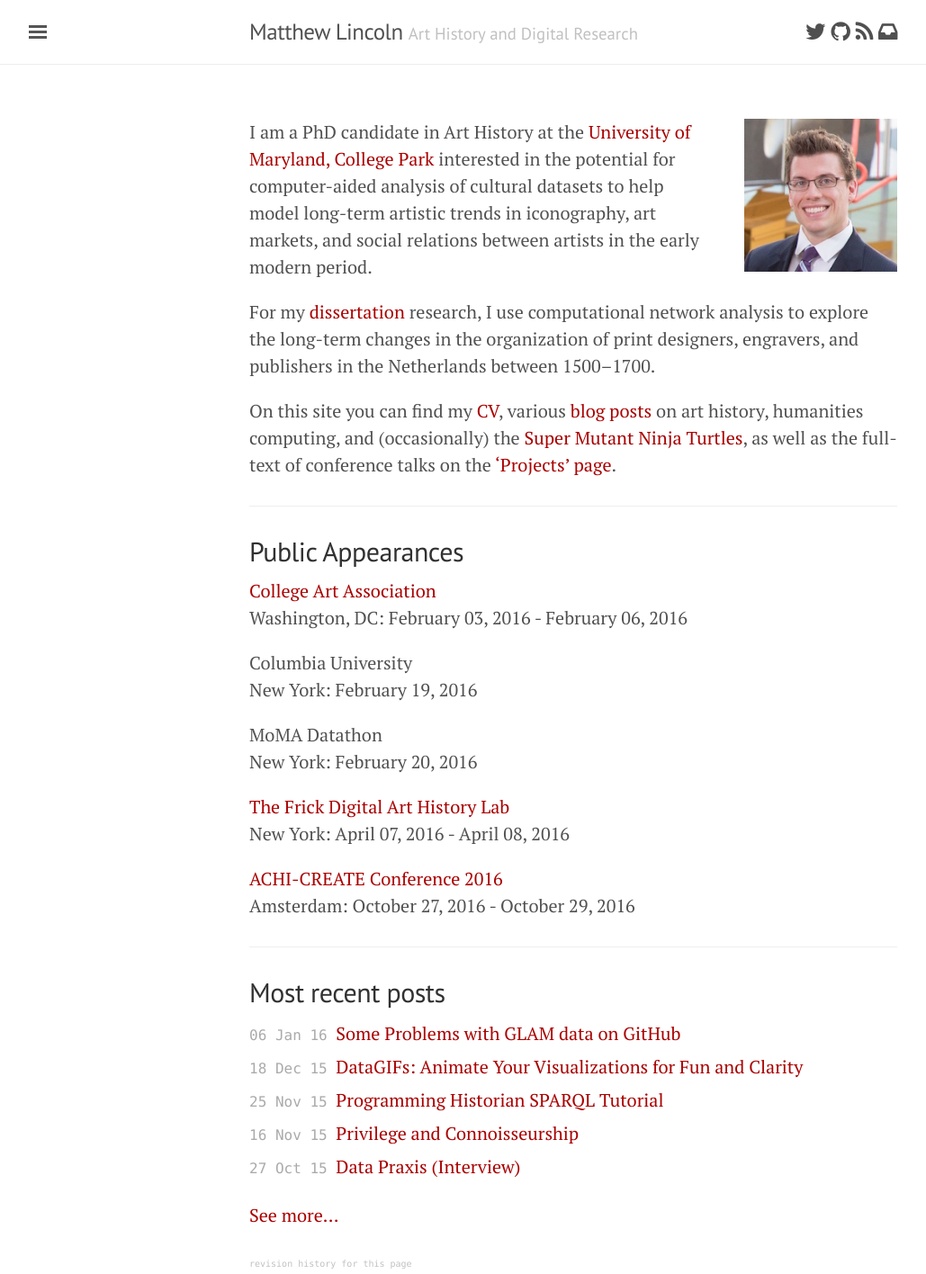
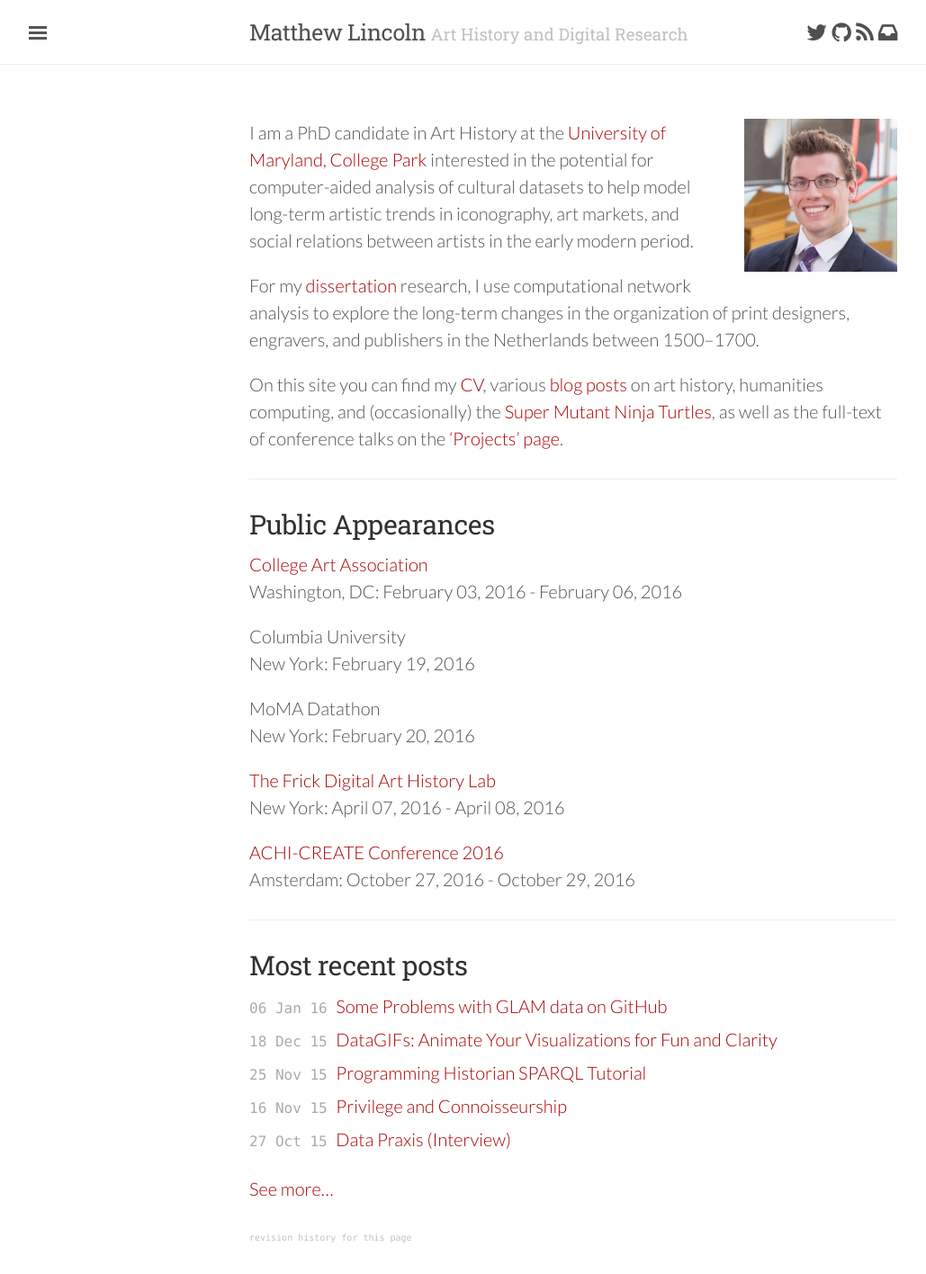
Before and after one commit to mdlincoln/mdlincoln.github.io, a Jekyll site: the page built from index.md, in a window 1280 px wide. Shown: the whole page at 90% size, without its empty margins (3-1032 px from the left). Built offline with Jekyll 4.4.1, drawn with Linux system fonts in a browser that asks for light colours; nearby versions of some CDN libraries; after the commit the page ends 1386 px from its top, so only the background shows below that.

Commit message:
swap to Lato and Roboto Slab
Serif for headers and sans-serif for body looks better!

```diff
--- a/_includes/html_head.html
+++ b/_includes/html_head.html
@@ -20,7 +20,7 @@
 <link rel="stylesheet" href="/assets/css/syntax.css">
 <link rel="stylesheet" href="/assets/css/lanyon.css">
 <link href="//netdna.bootstrapcdn.com/font-awesome/4.0.3/css/font-awesome.css" rel="stylesheet">
-  <link rel="stylesheet" href="https://fonts.googleapis.com/css?family=PT+Serif:400,400italic,700%7CPT+Sans:400">
+  <link rel="stylesheet" href="https://fonts.googleapis.com/css?family=Lato:300,300italic,700|Roboto+Slab">
 
 {% if site.enable_analytics %}
 <!-- Google Analytics -->
--- a/assets/css/lanyon.css
+++ b/assets/css/lanyon.css
@@ -41,11 +41,11 @@
 }
 
 html {
-  font-family: "PT Serif", Georgia, "Times New Roman", serif;
+  font-family: "Lato", sans-serif;
 }
 
 h1, h2, h3, h4, h5, h6 {
-  font-family: "PT Sans", Helvetica, Arial, sans-serif;
+  font-family: "Roboto Slab", serif;
   font-weight: 400;
   color: #313131;
   letter-spacing: -.025rem;
@@ -155,7 +155,7 @@
   width: 14rem;
   visibility: hidden;
   overflow-y: auto;
-  font-family: "PT Sans", Helvetica, Arial, sans-serif;
+  font-family: "Lato", sans-serif;
   font-size: .875rem; /* 15px */
   color: rgba(255,255,255,.6);
   background-color: #202020;
```
